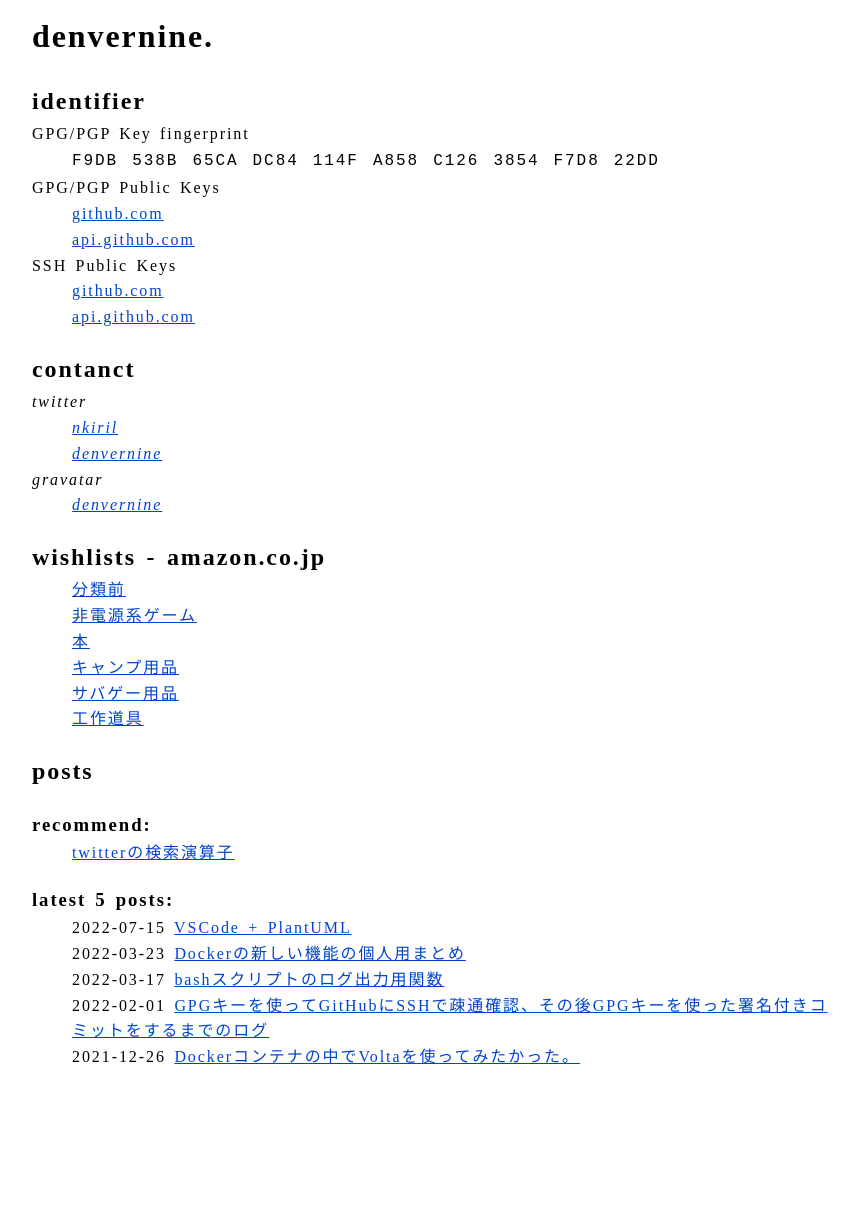
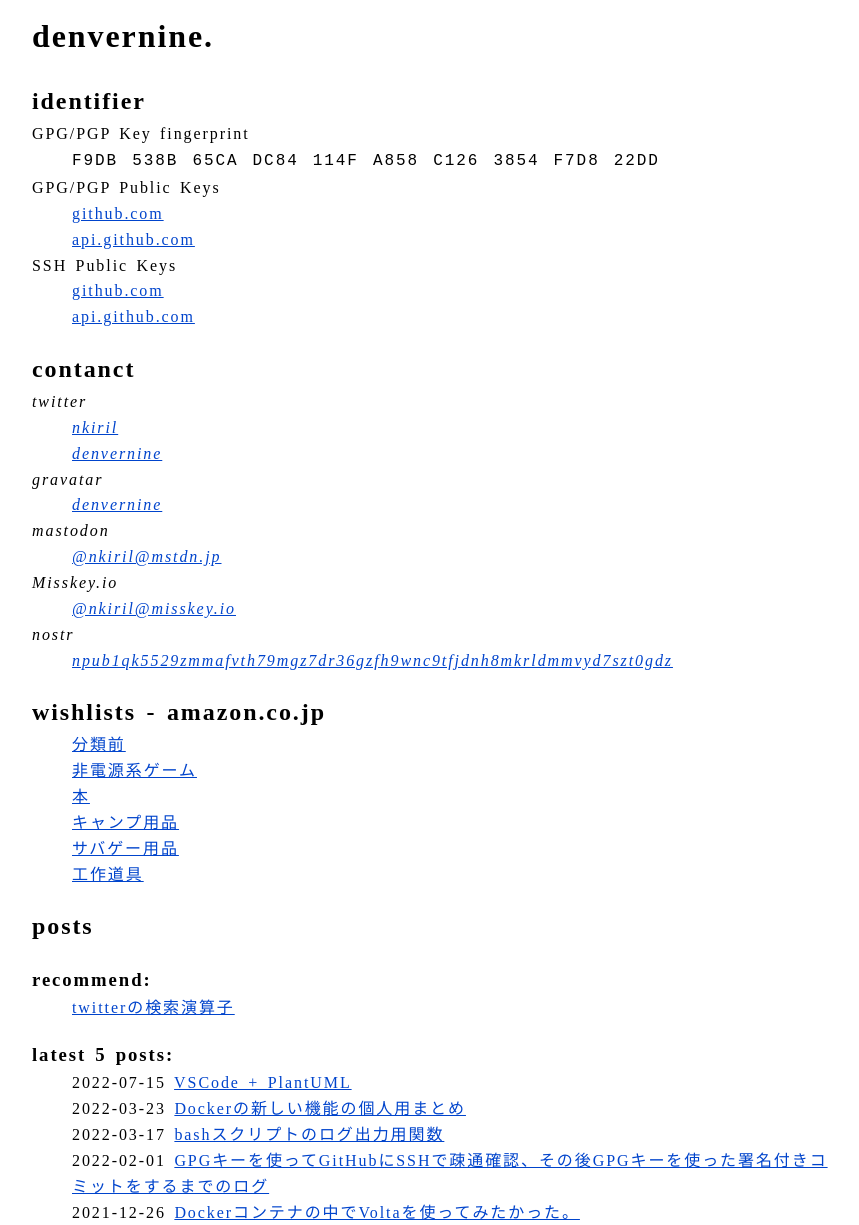
Before and after one commit to denvernine/denvernine.github.io, a Jekyll site: the page built from index.html, in a window 1280 px wide. Shown: the whole page, without its empty margins (203-1062 px from the left). Built offline with Jekyll 4.4.1, drawn with Linux system fonts in a browser that asks for light colours; before the commit the page ends 1070 px from its top, so only the background shows below that.

Commit message:
add accounts

```diff
--- a/_config.yml
+++ b/_config.yml
@@ -38,3 +38,4 @@
         layout: default
         description: *description
         render_with_liquid: false
+include: ['.well-known']
--- a/_data/accounts.yml
+++ b/_data/accounts.yml
@@ -7,3 +7,12 @@
 - service: gravatar
   username: denvernine
   url: https://en.gravatar.com/denvernine
+- service: mastodon
+  username: '@nkiril@mstdn.jp'
+  url: https://mstdn.jp/@nkiril
+- service: Misskey.io
+  username: '@nkiril@misskey.io'
+  url: https://misskey.io/@nkiril
+- service: nostr
+  username: npub1qk5529zmmafvth79mgz7dr36gzfh9wnc9tfjdnh8mkrldmmvyd7szt0gdz
+  url: nostr:npub1qk5529zmmafvth79mgz7dr36gzfh9wnc9tfjdnh8mkrldmmvyd7szt0gdz
```
Also changed, not shown: .well-known/nostr.json (added).
